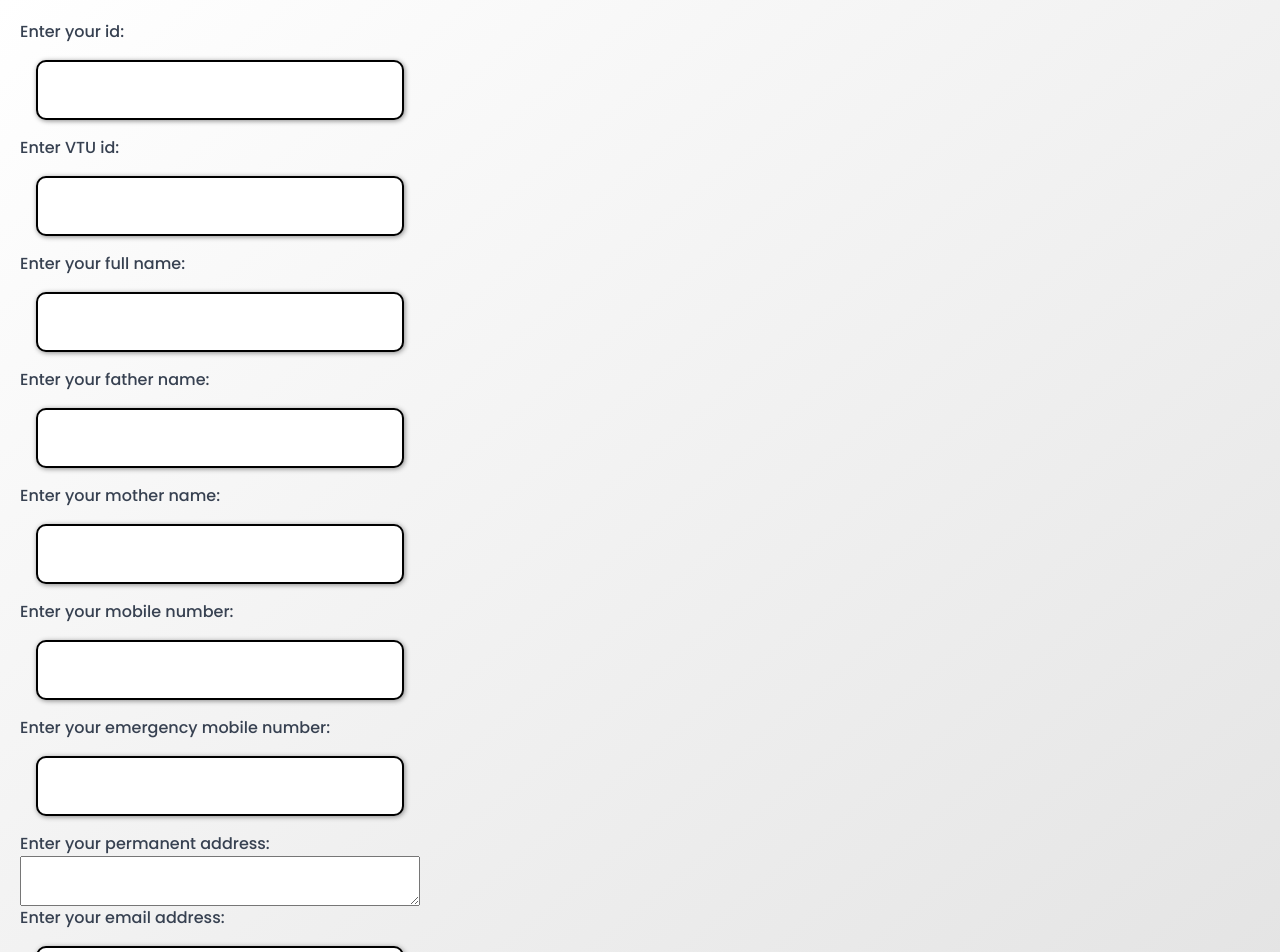
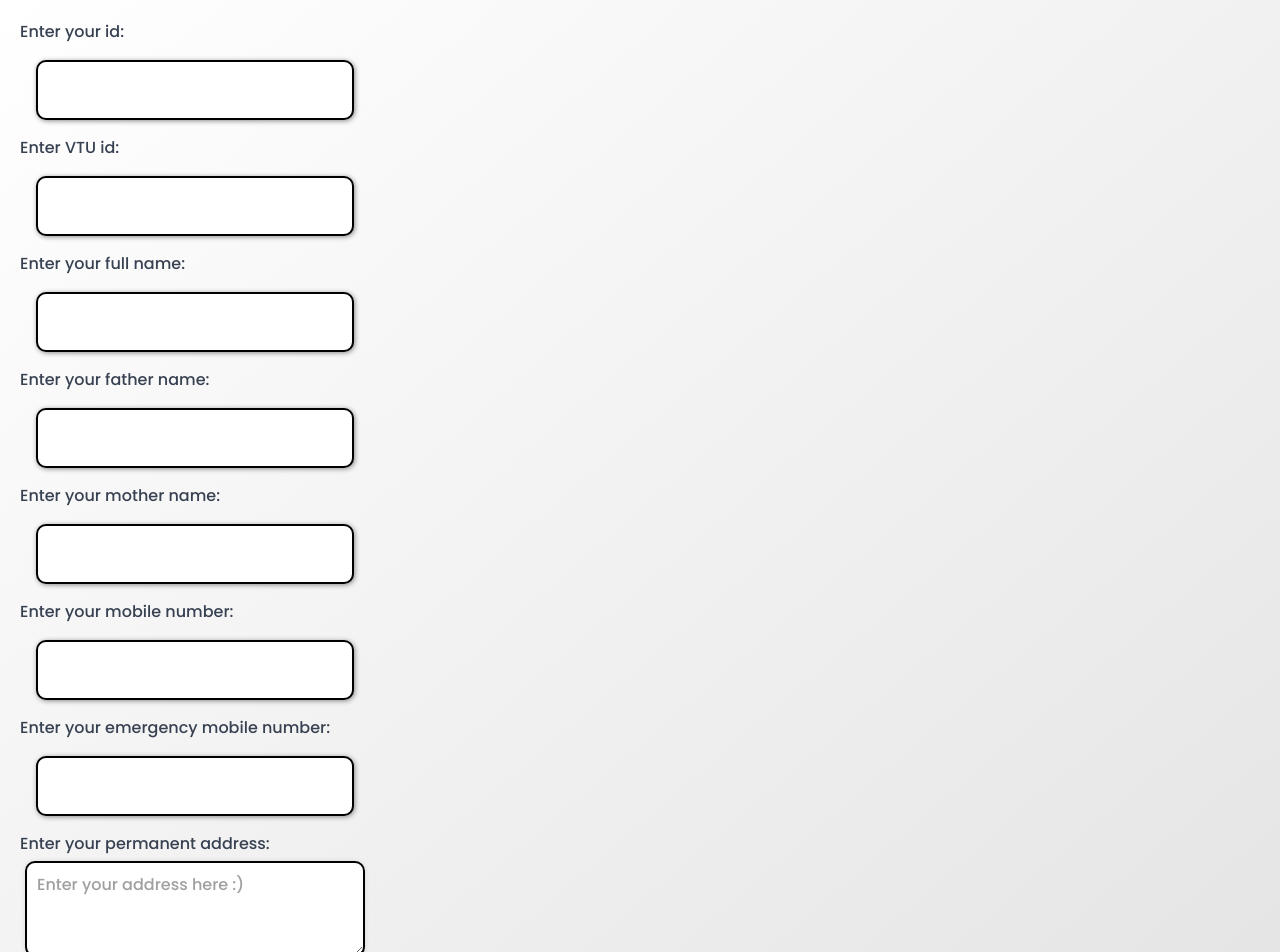
Before and after one commit to harshakl03/FRONT-END, a React (Vite) app: page /employee/part-a in a window 1280 px wide. Shown: the top 952 px of the page. Built offline with nearby package versions, Linux system fonts and the light colour scheme.

Commit message:
Styled TextArea

```diff
--- a/src/ui/Form.jsx
+++ b/src/ui/Form.jsx
@@ -3,7 +3,7 @@ import styled from "styled-components";
 const StyledForm = styled.form`
   display: flex;
   flex-direction: column;
-  width: 400px;
+  width: 350px;
   border-radius: 25px;
   margin: 20px;
 `;
--- a/src/ui/Input.jsx
+++ b/src/ui/Input.jsx
@@ -16,13 +16,13 @@ const StyledInput = styled.input`
     color: white;
   }
   &:focus{
-        background-color: #838383;
+        background-color: #fff;
         color: #000000;
         transition: color 0.5s, background-color 0.5s;
 
     }
       &:hover{
-    background-color: #838383;
+    background-color: #fff;
         color: #000000;
         transition: color 0.5s, background-color 0.5s;
   }
--- a/src/ui/TextArea.jsx
+++ b/src/ui/TextArea.jsx
@@ -1,7 +1,38 @@
 import styled from "styled-components";
 
-const StyledArea = styled.textarea``;
+const StyledArea = styled.textarea`
+  border-radius: 10px;
+  margin: 5px;
+  padding: 10px;
+  border: 2px solid black;
+  font-size: 16px; /* Change the font size */
+  color: #333; /* Text color */
+  background-color: #ffffff; /* Background color */
+  box-shadow: 0 0 5px rgba(0, 0, 0, 0.1); /* Add a subtle shadow */
+  transition: border-color 0.3s ease; /* Add transition effect for border color */
+
+  /* Hover effect */
+  &:hover {
+    border-color: #000000;
+  }
+
+  /* Focus effect */
+  &:focus {
+    outline: none;
+    border-color: #525252; /* Change border color on focus */
+    box-shadow: 0 0 5px rgba(91, 91, 91, 0.5); /* Change box shadow on focus */
+  }
+
+  /* Placeholder styling */
+  &::placeholder {
+    color: #414141;
+    opacity: 0.5/* Placeholder text color */
+
+  }
+
+
+`;
 
 export default function TextArea() {
-  return <StyledArea />;
+  return <StyledArea placeholder="Enter your address here :)" rows={3} cols={20}/>;
 }
```
